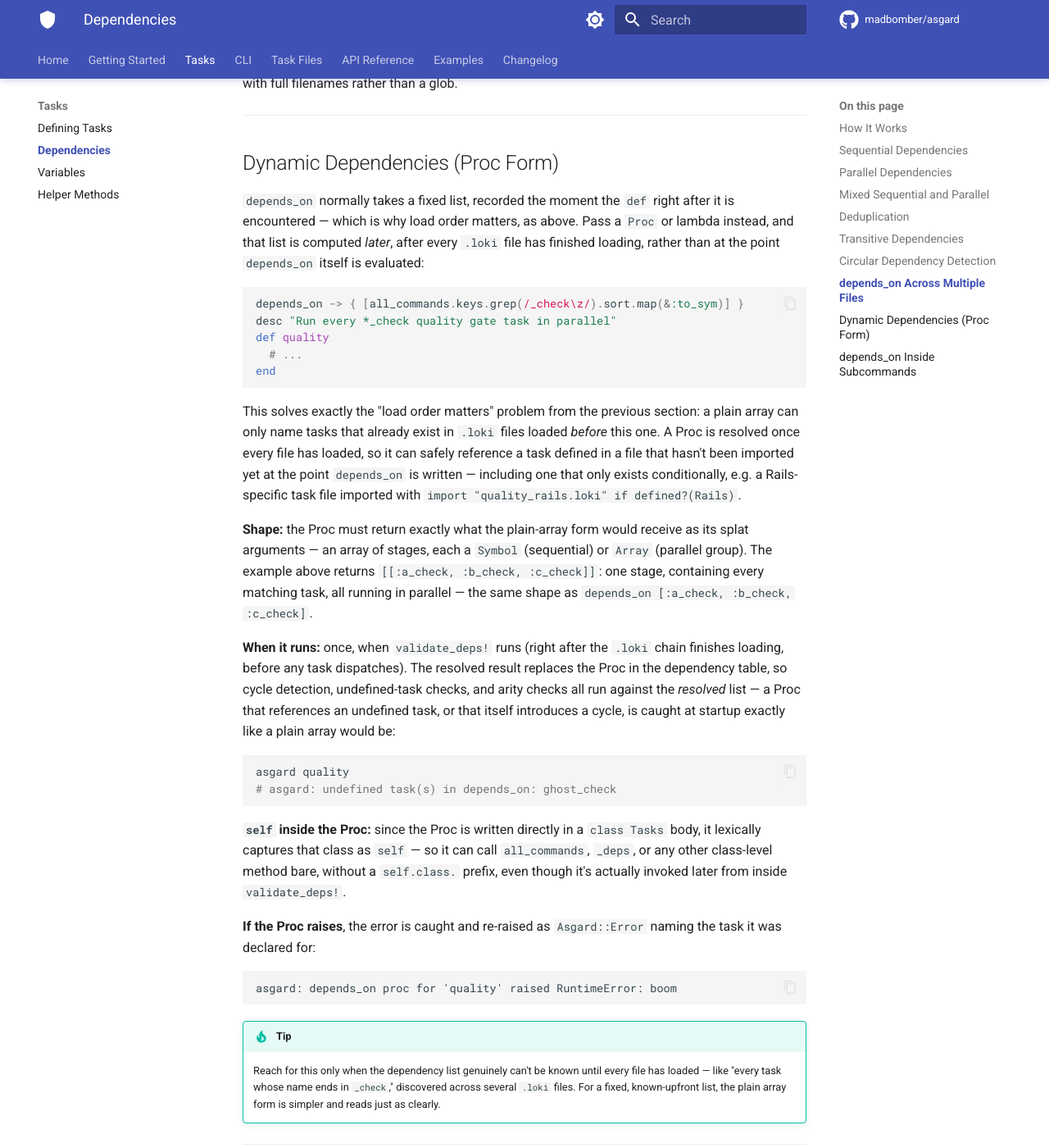
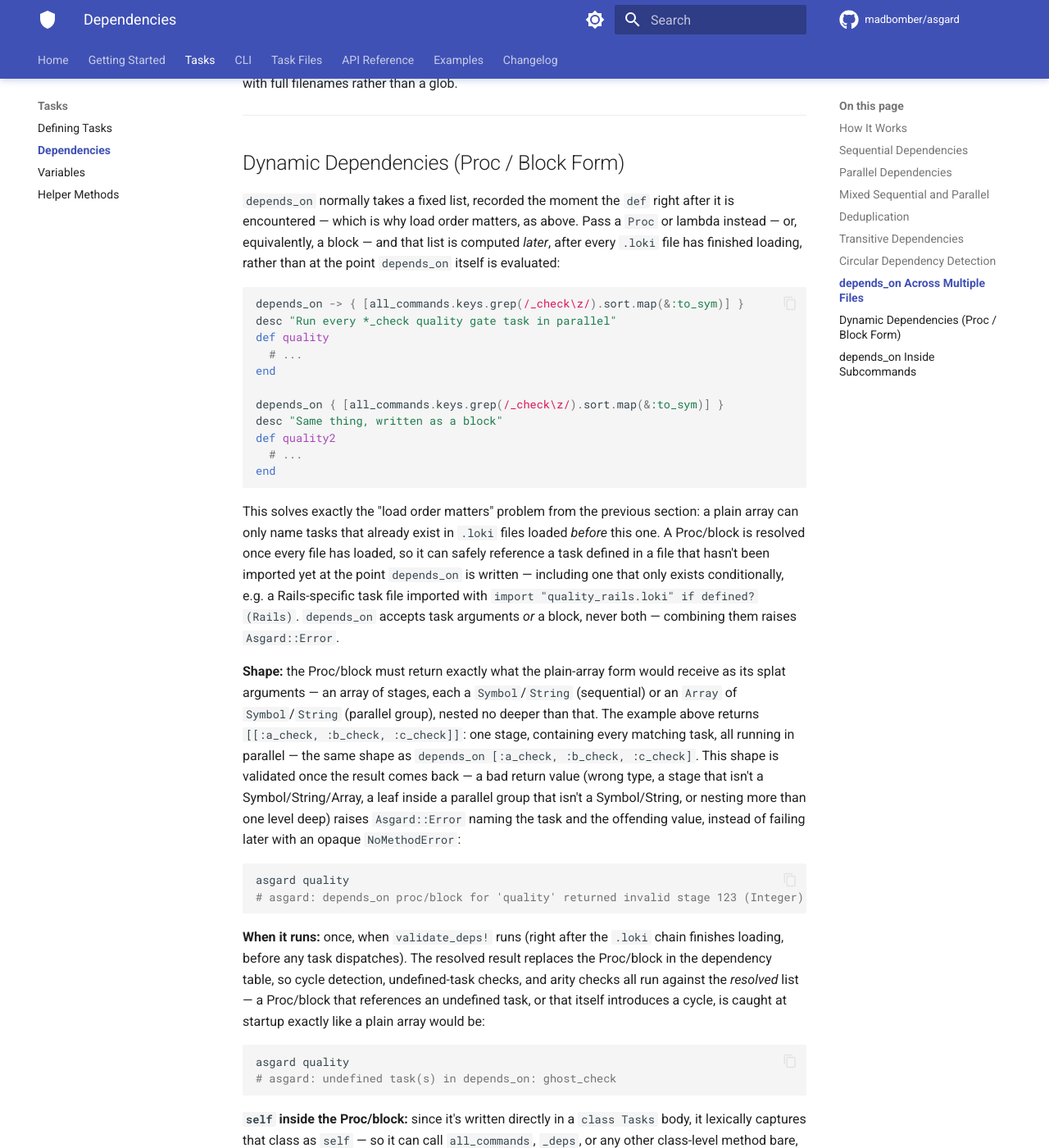
Before and after one commit to MadBomber/asgard, an MkDocs documentation site: the page built from docs/dependencies.md, in a window 1280 px wide and 1400 px high, scrolled down 5317 px. Shown: the whole window at 82% size. Built offline with MkDocs 1.6.1 and Material for MkDocs 9.7.7, drawn with Linux system fonts in a browser that asks for light colours; comment, search, counter and statistics services are not loaded; some of the changed text lies outside the part shown.

Commit message:
feat: depends_on accepts a block, validates its resolved shape

````diff
--- a/.reek.yml
+++ b/.reek.yml
@@ -75,6 +75,8 @@ detectors:
       - Asgard::Base::Registry#inherited            # inherited(subclass) configuring subclass is the whole point
       - Asgard::Base::DependencyGraph#_normalize_pending_deps # small transform of its own argument
       - Asgard::Base::DependencyGraph#_call_dep_proc          # rescue => e; e.class/e.message is inherent
+      - Asgard::Base::DependencyGraph#_validate_dep_stage!    # pure shape check of its own argument
+      - Asgard::Base::DependencyGraph#_validate_dep_leaf!     # pure shape check of its own argument
       - Asgard::Doctor::TaskSections#class_task_file_map
       - Asgard::Doctor::TaskSections#relative_path
       - Asgard::Doctor::TaskSections#task_status
--- a/docs/dependencies.md
+++ b/docs/dependencies.md
@@ -236,9 +236,9 @@ Because `*.loki` files are loaded alphabetically when `import "*.loki"` is used,
 
 ---
 
-## Dynamic Dependencies (Proc Form)
+## Dynamic Dependencies (Proc / Block Form)
 
-`depends_on` normally takes a fixed list, recorded the moment the `def` right after it is encountered — which is why load order matters, as above. Pass a `Proc` or lambda instead, and that list is computed *later*, after every `.loki` file has finished loading, rather than at the point `depends_on` itself is evaluated:
+`depends_on` normally takes a fixed list, recorded the moment the `def` right after it is encountered — which is why load order matters, as above. Pass a `Proc` or lambda instead — or, equivalently, a block — and that list is computed *later*, after every `.loki` file has finished loading, rather than at the point `depends_on` itself is evaluated:
 
 ```ruby
 depends_on -> { [all_commands.keys.grep(/_check\z/).sort.map(&:to_sym)] }
@@ -246,22 +246,33 @@ desc "Run every *_check quality gate task in parallel"
 def quality
   # ...
 end
+
+depends_on { [all_commands.keys.grep(/_check\z/).sort.map(&:to_sym)] }
+desc "Same thing, written as a block"
+def quality2
+  # ...
+end
 ```
 
-This solves exactly the "load order matters" problem from the previous section: a plain array can only name tasks that already exist in `.loki` files loaded *before* this one. A Proc is resolved once every file has loaded, so it can safely reference a task defined in a file that hasn't been imported yet at the point `depends_on` is written — including one that only exists conditionally, e.g. a Rails-specific task file imported with `import "quality_rails.loki" if defined?(Rails)`.
+This solves exactly the "load order matters" problem from the previous section: a plain array can only name tasks that already exist in `.loki` files loaded *before* this one. A Proc/block is resolved once every file has loaded, so it can safely reference a task defined in a file that hasn't been imported yet at the point `depends_on` is written — including one that only exists conditionally, e.g. a Rails-specific task file imported with `import "quality_rails.loki" if defined?(Rails)`. `depends_on` accepts task arguments *or* a block, never both — combining them raises `Asgard::Error`.
 
-**Shape:** the Proc must return exactly what the plain-array form would receive as its splat arguments — an array of stages, each a `Symbol` (sequential) or `Array` (parallel group). The example above returns `[[:a_check, :b_check, :c_check]]`: one stage, containing every matching task, all running in parallel — the same shape as `depends_on [:a_check, :b_check, :c_check]`.
+**Shape:** the Proc/block must return exactly what the plain-array form would receive as its splat arguments — an array of stages, each a `Symbol`/`String` (sequential) or an `Array` of `Symbol`/`String` (parallel group), nested no deeper than that. The example above returns `[[:a_check, :b_check, :c_check]]`: one stage, containing every matching task, all running in parallel — the same shape as `depends_on [:a_check, :b_check, :c_check]`. This shape is validated once the result comes back — a bad return value (wrong type, a stage that isn't a Symbol/String/Array, a leaf inside a parallel group that isn't a Symbol/String, or nesting more than one level deep) raises `Asgard::Error` naming the task and the offending value, instead of failing later with an opaque `NoMethodError`:
 
-**When it runs:** once, when `validate_deps!` runs (right after the `.loki` chain finishes loading, before any task dispatches). The resolved result replaces the Proc in the dependency table, so cycle detection, undefined-task checks, and arity checks all run against the *resolved* list — a Proc that references an undefined task, or that itself introduces a cycle, is caught at startup exactly like a plain array would be:
+```bash
+asgard quality
+# asgard: depends_on proc/block for 'quality' returned invalid stage 123 (Integer); expected a Symbol, String, or Array of them
+```
+
+**When it runs:** once, when `validate_deps!` runs (right after the `.loki` chain finishes loading, before any task dispatches). The resolved result replaces the Proc/block in the dependency table, so cycle detection, undefined-task checks, and arity checks all run against the *resolved* list — a Proc/block that references an undefined task, or that itself introduces a cycle, is caught at startup exactly like a plain array would be:
 
 ```bash
 asgard quality
 # asgard: undefined task(s) in depends_on: ghost_check
 ```
 
-**`self` inside the Proc:** since the Proc is written directly in a `class Tasks` body, it lexically captures that class as `self` — so it can call `all_commands`, `_deps`, or any other class-level method bare, without a `self.class.` prefix, even though it's actually invoked later from inside `validate_deps!`.
+**`self` inside the Proc/block:** since it's written directly in a `class Tasks` body, it lexically captures that class as `self` — so it can call `all_commands`, `_deps`, or any other class-level method bare, without a `self.class.` prefix, even though it's actually invoked later from inside `validate_deps!`.
 
-**If the Proc raises**, the error is caught and re-raised as `Asgard::Error` naming the task it was declared for:
+**If the Proc/block raises**, the error is caught and re-raised as `Asgard::Error` naming the task it was declared for:
 
 ```
 asgard: depends_on proc for 'quality' raised RuntimeError: boom
````
Also changed, not shown: CHANGELOG.md (+6 -0 lines), README.md (+16 -2 lines), docs/api.md (+6 -4 lines), docs/changelog.md (+3 -1 lines), 4 other files.
